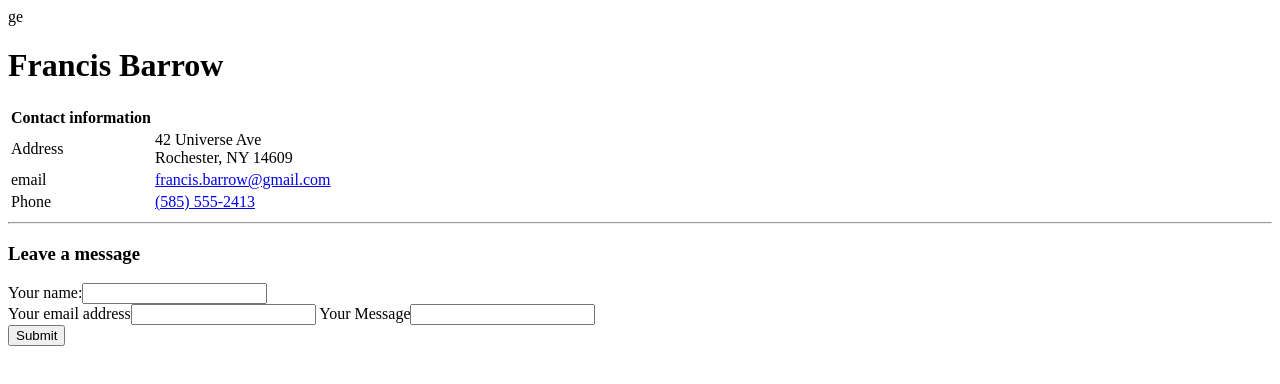
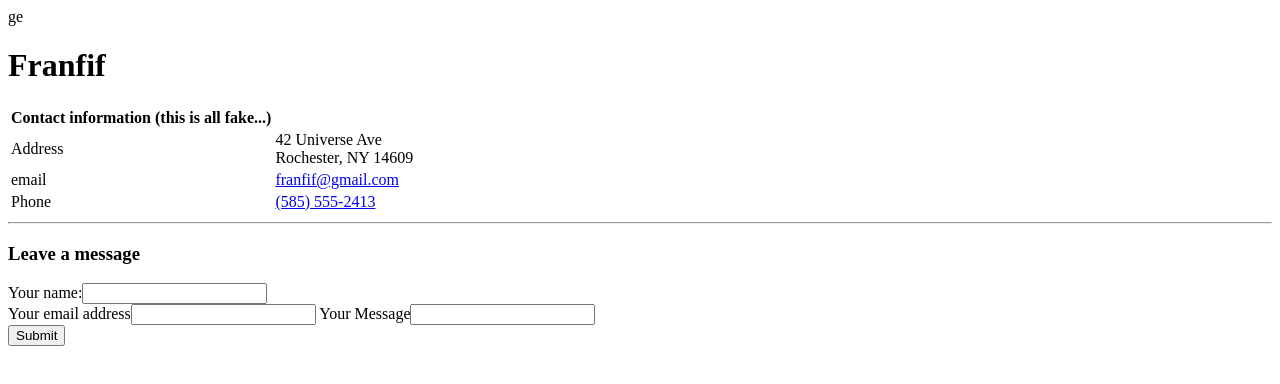
Before and after one commit to franfif/cv, a plain HTML site: page contact.html in a window 1280 px wide. Drawn offline with Linux system fonts and the light colour scheme.

Commit message:
Securing information

```diff
--- a/contact.html
+++ b/contact.html
@@ -9,11 +9,11 @@ ge<!DOCTYPE html>
 </head>
 
 <body>
-    <h1>Francis Barrow</h1>
+    <h1>Franfif</h1>
     <table>
         <thead>
             <tr>
-                <th>Contact information</th>
+                <th>Contact information (this is all fake...)</th>
             </tr>
         </thead>
         <tr>
@@ -22,7 +22,7 @@ ge<!DOCTYPE html>
         </tr>
         <tr>
             <td>email</td>
-            <td><a href="mailto:francis.barrow@gmail.com">francis.barrow@gmail.com</a></td>
+            <td><a href="mailto:franfif@gmail.com">franfif@gmail.com</a></td>
         </tr>
         <tr>
             <td>Phone</td>
@@ -31,7 +31,7 @@ ge<!DOCTYPE html>
     </table>
     <hr>
     <h3>Leave a message</h3>
-    <form action="mailto:francis.barrow@gmail.com" method="post" enctype="text/plain">
+    <form action="mailto:franfif@gmail.com" method="post" enctype="text/plain">
         <label for="">Your name:</label><input name="Name" type="text"><br>
         <label for="">Your email address</label><input type="email" name="email">
         <label for="">Your Message</label><input type="textarea" name="Message" rows="8" cols="80"><br>
```
